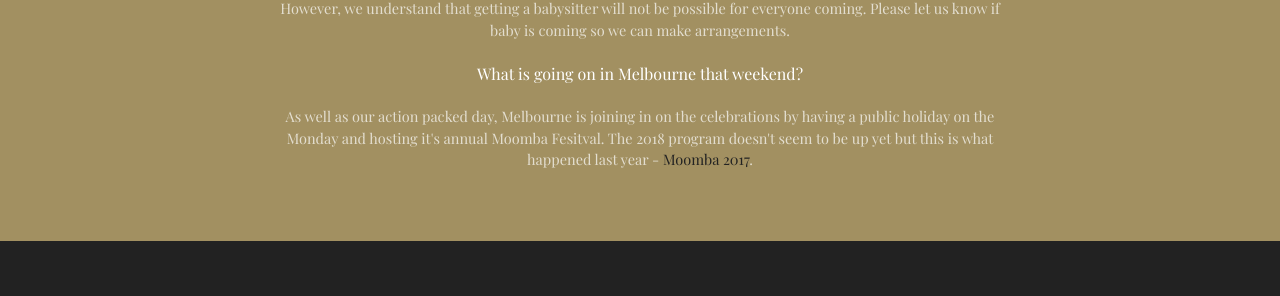
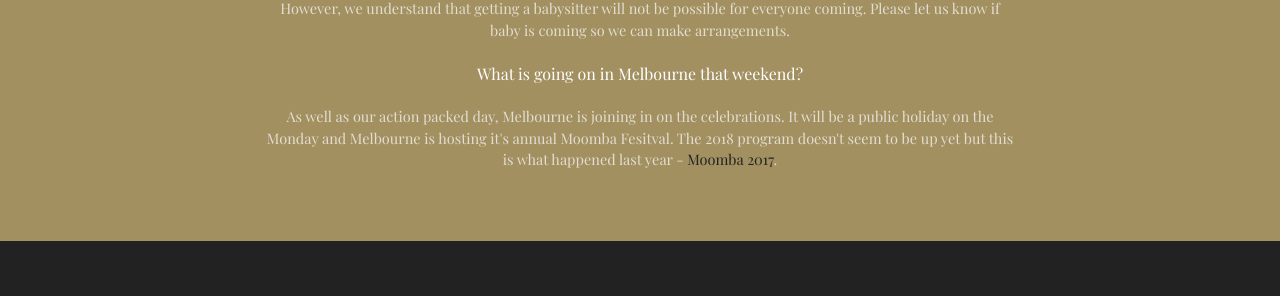
Before and after one commit to notbleh/wed-website, a Jekyll site: the page built from index.html, in a window 1280 px wide and 900 px high, scrolled down 3916 px. Shown: the part 154-450 px from the top of the window. Built offline with Jekyll 4.4.1, drawn with Linux system fonts in a browser that asks for light colours.

Commit message:
Update FAQ.html

```diff
--- a/_includes/FAQ.html
+++ b/_includes/FAQ.html
@@ -9,7 +9,7 @@
                 <p>Are children invited to the wedding?</p>
                 <p class="text-faded" style="font-size: 14.5px;">While we’d love for children to be a part of our celebration, there will potentially be several very young children present, and it may be difficult to accommodate all of them. Why not take it as an opportunity for a child free day! However, we understand that getting a babysitter will not be possible for everyone coming. Please let us know if baby is coming so we can make arrangements.</p>
                 <p>What is going on in Melbourne that weekend?</p>
-                <p class="text-faded" style="font-size: 14.5px;">As well as our action packed day, Melbourne is joining in on the celebrations by having a public holiday on the Monday and hosting it's annual Moomba Fesitval. The 2018 program doesn't seem to be up yet but this is what happened last year - <a href="http://moomba.melbourne.vic.gov.au/" target="_blank">Moomba 2017</a>.</p>
+                <p class="text-faded" style="font-size: 14.5px;">As well as our action packed day, Melbourne is joining in on the celebrations. It will be a public holiday on the Monday and Melbourne is hosting it's annual Moomba Fesitval. The 2018 program doesn't seem to be up yet but this is what happened last year - <a href="http://moomba.melbourne.vic.gov.au/" target="_blank">Moomba 2017</a>.</p>
             </div>
         </div>
     </div>
```
